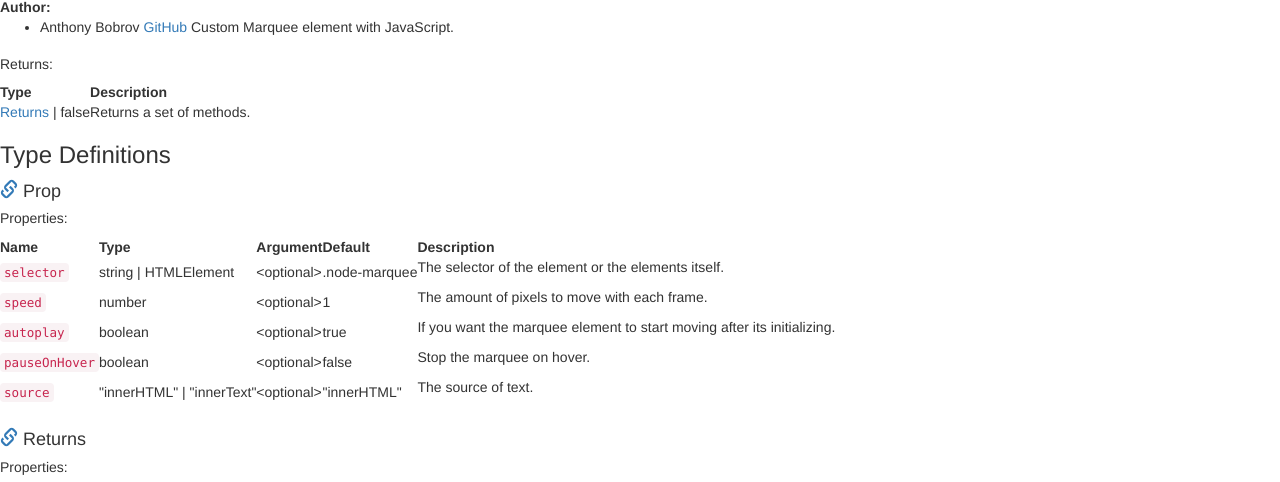
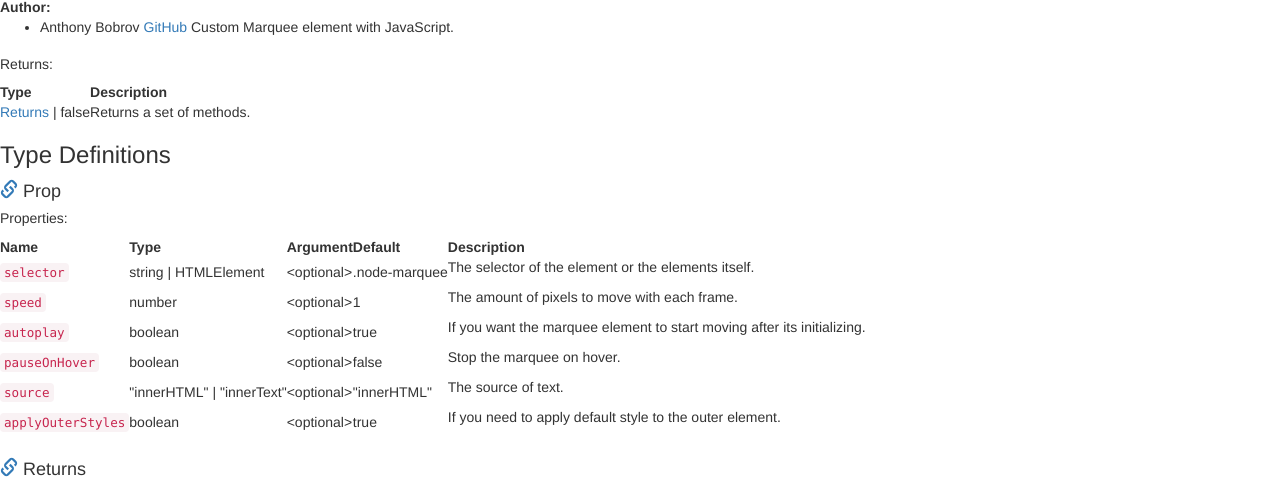
Before and after one commit to antonbobrov/node-marquee, a website built with webpack: page docs/global.html in a window 1280 px wide. Shown: the part 465-947 px from the top of the page. Built offline with nearby package versions, Linux system fonts and the light colour scheme.

Commit message:
Update docs

```diff
--- a/docs/global.html
+++ b/docs/global.html
@@ -559,6 +559,43 @@ Custom Marquee element with JavaScript.</li>
         </tr>
 
 
+
+        <tr>
+
+                <td class="name"><code>applyOuterStyles</code></td>
+
+
+            <td class="type">
+
+
+<span class="param-type">boolean</span>
+
+
+
+            </td>
+
+
+                <td class="attributes">
+
+                    &lt;optional><br>
+
+
+
+                </td>
+
+
+
+                <td class="default">
+
+                    true
+
+                </td>
+
+
+            <td class="description last"><p>If you need to apply default style to the outer element.</p></td>
+        </tr>
+
+
 	</tbody>
 </table></dl>
 
@@ -772,7 +809,7 @@ Custom Marquee element with JavaScript.</li>
 
         <footer class="content-size">
             <div class="footer">
-                Documentation generated by <a target="_blank" href="https://github.com/jsdoc3/jsdoc">JSDoc 3.6.5</a> on Sun Aug 09 2020 23:03:17 GMT+0300 (Moscow Standard Time)
+                Documentation generated by <a target="_blank" href="https://github.com/jsdoc3/jsdoc">JSDoc 3.6.5</a> on Sun Aug 09 2020 23:12:13 GMT+0300 (Moscow Standard Time)
             </div>
         </footer>
     </div>
```
Also changed, not shown: docs/index.html (+7 -1 lines).
